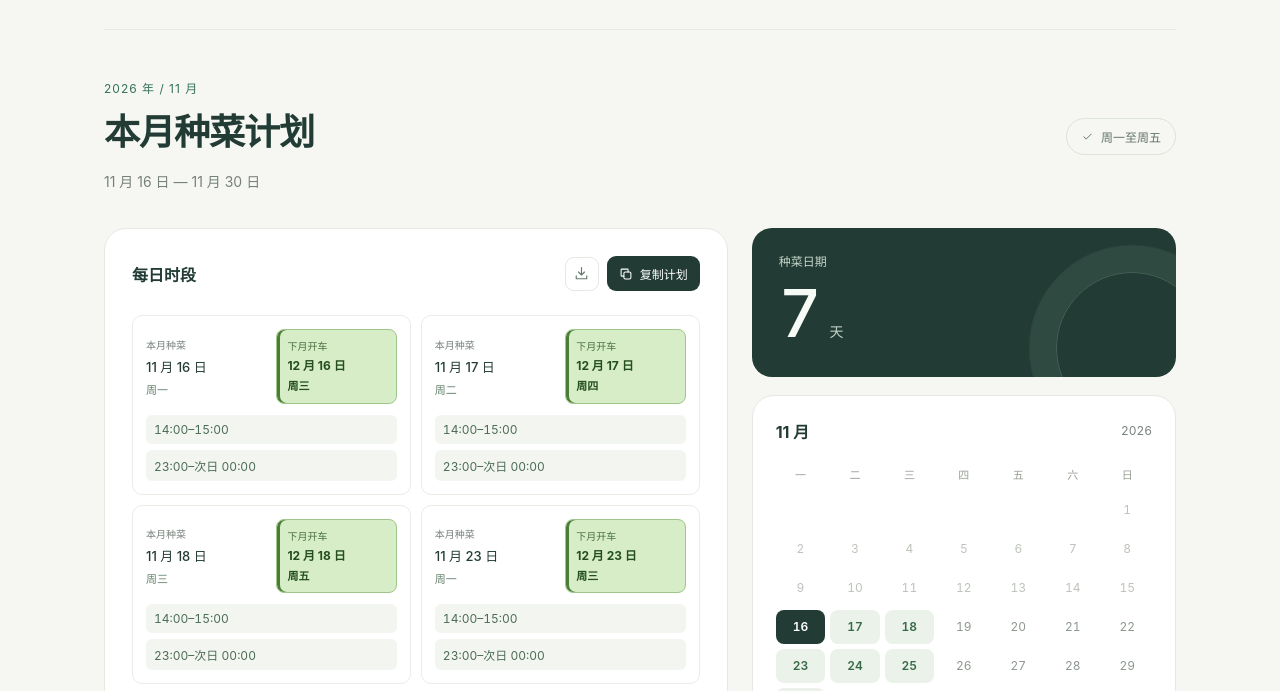
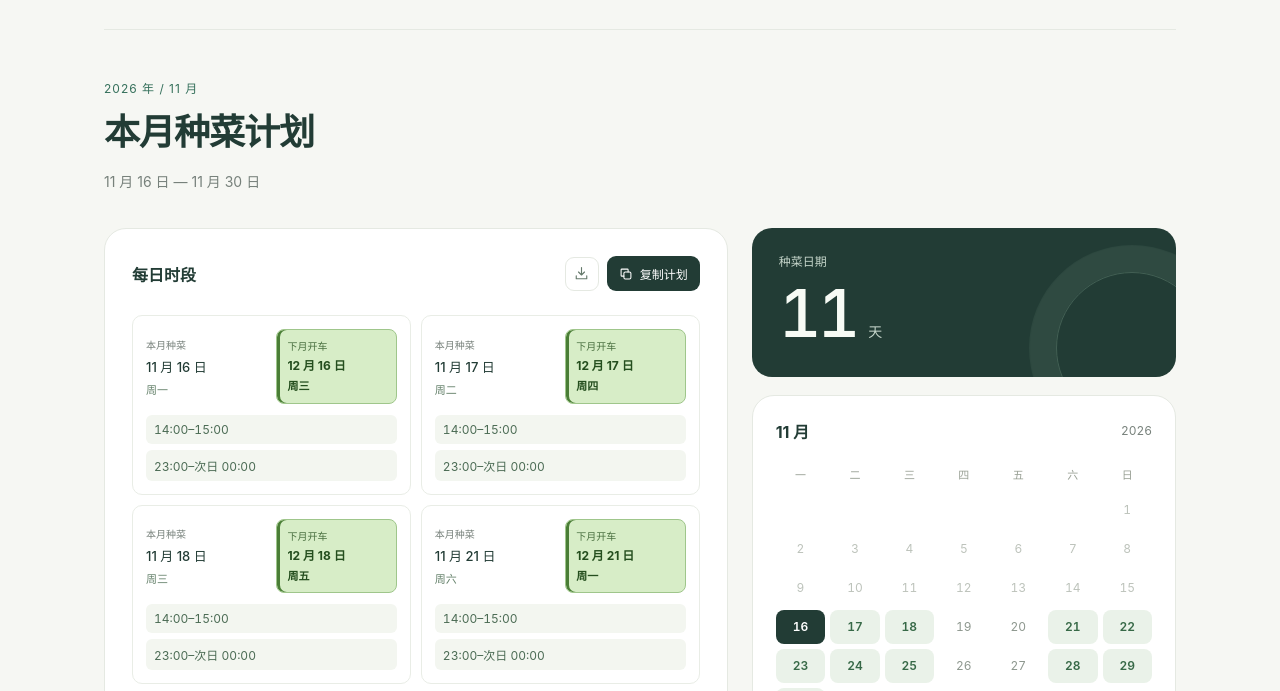
Before and after one commit to auren-eclore/remaining-workdays, a plain HTML site: page index.html in a window 1280 px wide. Shown: the part 70-761 px from the top of the page. Drawn offline with Linux system fonts and the light colour scheme.

Commit message:
Allow weekend planting when next-month driving date is a weekday

```diff
--- a/index.html
+++ b/index.html
@@ -25,7 +25,6 @@
     .eyebrow { display: flex; gap: 8px; align-items: center; font-size: 12px; letter-spacing: 1px; color: var(--green); margin-bottom: 12px; }
     h1 { font-size: clamp(27px, 4vw, 36px); letter-spacing: -1px; line-height: 1.35; font-weight: 650; margin: 0 0 13px; }
     .range { margin: 0; color: var(--muted); font-size: 14px; line-height: 1.7; }
-    .scope { white-space: nowrap; display: flex; gap: 7px; align-items: center; color: #637367; border: 1px solid #dce3d8; border-radius: 100px; padding: 9px 14px; font-size: 12px; }
     .layout { display: grid; grid-template-columns: minmax(0, 1.47fr) minmax(0, 1fr); gap: 24px; align-items: start; }
     .card { background: #fff; border: 1px solid var(--line); border-radius: 22px; }
     .list-card { padding: 27px; min-height: 525px; }
@@ -84,8 +83,8 @@
     [hidden] { display: none !important; }
     @media (min-width: 1000px) { .date-row:last-child:nth-child(odd) { grid-column: 1 / -1; } }
     @media (max-width: 900px) { .shell { padding: 0 25px; } .layout { grid-template-columns: minmax(0, 1.15fr) minmax(0, 1fr); gap: 18px; } .list-card { padding: 23px; } .dates { grid-template-columns: 1fr; } .date-row { min-height: 46px; } }
-    @media (max-width: 640px) { .shell { padding: 0 20px; } .topbar { min-height: 78px; } .today { font-size: 11px; gap: 6px; } .brand { font-size: 15px; gap: 8px; } .brand-mark { width: 30px; height: 30px; } main { padding-top: 32px; } .intro { align-items: flex-start; margin-bottom: 26px; gap: 14px; } h1 { font-size: 26px; letter-spacing: -.5px; } .eyebrow { font-size: 11px; } .range { font-size: 12px; } .scope { padding: 7px 9px; font-size: 10px; margin-top: 4px; } .scope svg { display: none; } .layout { grid-template-columns: 1fr; } .aside { grid-row: 1; grid-template-columns: 1fr; } .summary { display: flex; align-items: center; justify-content: space-between; padding: 17px 22px; } .count-line { margin: 0; gap: 9px; } .count { font-size: 45px; line-height: 1; letter-spacing: -2px; } .summary::after { top: -25px; right: 55px; } .calendar-card { display: none; } .list-card { min-height: 0; padding: 22px 19px; } .dates { grid-template-columns: repeat(2, minmax(0, 1fr)); gap: 8px; } .date-row { padding: 12px 9px; gap: 7px; min-height: 54px; } .date-index { display: none; } .date-label { font-size: 12px; } .weekday { font-size: 10px; } footer { padding-top: 22px; font-size: 10px; } }
-    @media (max-width: 350px) { .dates { grid-template-columns: 1fr; } .scope { display: none; } .today-dot { display: none; } }
+    @media (max-width: 640px) { .shell { padding: 0 20px; } .topbar { min-height: 78px; } .today { font-size: 11px; gap: 6px; } .brand { font-size: 15px; gap: 8px; } .brand-mark { width: 30px; height: 30px; } main { padding-top: 32px; } .intro { align-items: flex-start; margin-bottom: 26px; gap: 14px; } h1 { font-size: 26px; letter-spacing: -.5px; } .eyebrow { font-size: 11px; } .range { font-size: 12px; } .layout { grid-template-columns: 1fr; } .aside { grid-row: 1; grid-template-columns: 1fr; } .summary { display: flex; align-items: center; justify-content: space-between; padding: 17px 22px; } .count-line { margin: 0; gap: 9px; } .count { font-size: 45px; line-height: 1; letter-spacing: -2px; } .summary::after { top: -25px; right: 55px; } .calendar-card { display: none; } .list-card { min-height: 0; padding: 22px 19px; } .dates { grid-template-columns: repeat(2, minmax(0, 1fr)); gap: 8px; } .date-row { padding: 12px 9px; gap: 7px; min-height: 54px; } .date-index { display: none; } .date-label { font-size: 12px; } .weekday { font-size: 10px; } footer { padding-top: 22px; font-size: 10px; } }
+    @media (max-width: 350px) { .dates { grid-template-columns: 1fr; } .today-dot { display: none; } }
     @media (max-width: 640px) { .time-slot { padding: 7px 5px; font-size: 11px; } .date-header { gap: 7px; } }
     @media (max-width: 640px) { .dates { grid-template-columns: 1fr; } .time-slots { grid-template-columns: repeat(2, minmax(0, 1fr)); } }
     @media (max-width: 350px) { .time-slots { grid-template-columns: 1fr; } }
@@ -101,7 +100,7 @@
     <main>
       <section class="intro" aria-labelledby="page-title">
         <div><div class="eyebrow"><span id="month-label"></span></div><h1 id="page-title">本月种菜计划</h1><p class="range" id="range"></p></div>
-        <span class="scope"><svg width="13" height="13" viewBox="0 0 20 20" fill="none" stroke="currentColor" stroke-width="1.5" aria-hidden="true"><path d="m4 10 4 4 8-8"/></svg>周一至周五</span>
+
       </section>
       <div class="layout">
         <section class="card list-card" aria-labelledby="list-title">
@@ -155,7 +154,7 @@
           const number = index + 1;
           const weekday = new Date(Date.UTC(year, month - 1, number)).getUTCDay();
           const iso = `${year}-${pad(month)}-${pad(number)}`;
-          return { day: number, weekday, weekdayLabel: weekdays[weekday], iso, nextMonth: nextMonthDate(iso), remaining: number >= day && weekday > 0 && weekday < 6 };
+          return { day: number, weekday, weekdayLabel: weekdays[weekday], iso, nextMonth: nextMonthDate(iso), remaining: number >= day };
         });
         return { iso, year, month, day, lastDay, weekdayLabel: weekdays[base.getUTCDay()], days, workdays: days.filter(item => item.remaining && item.nextMonth?.isWeekday) };
       }
```
